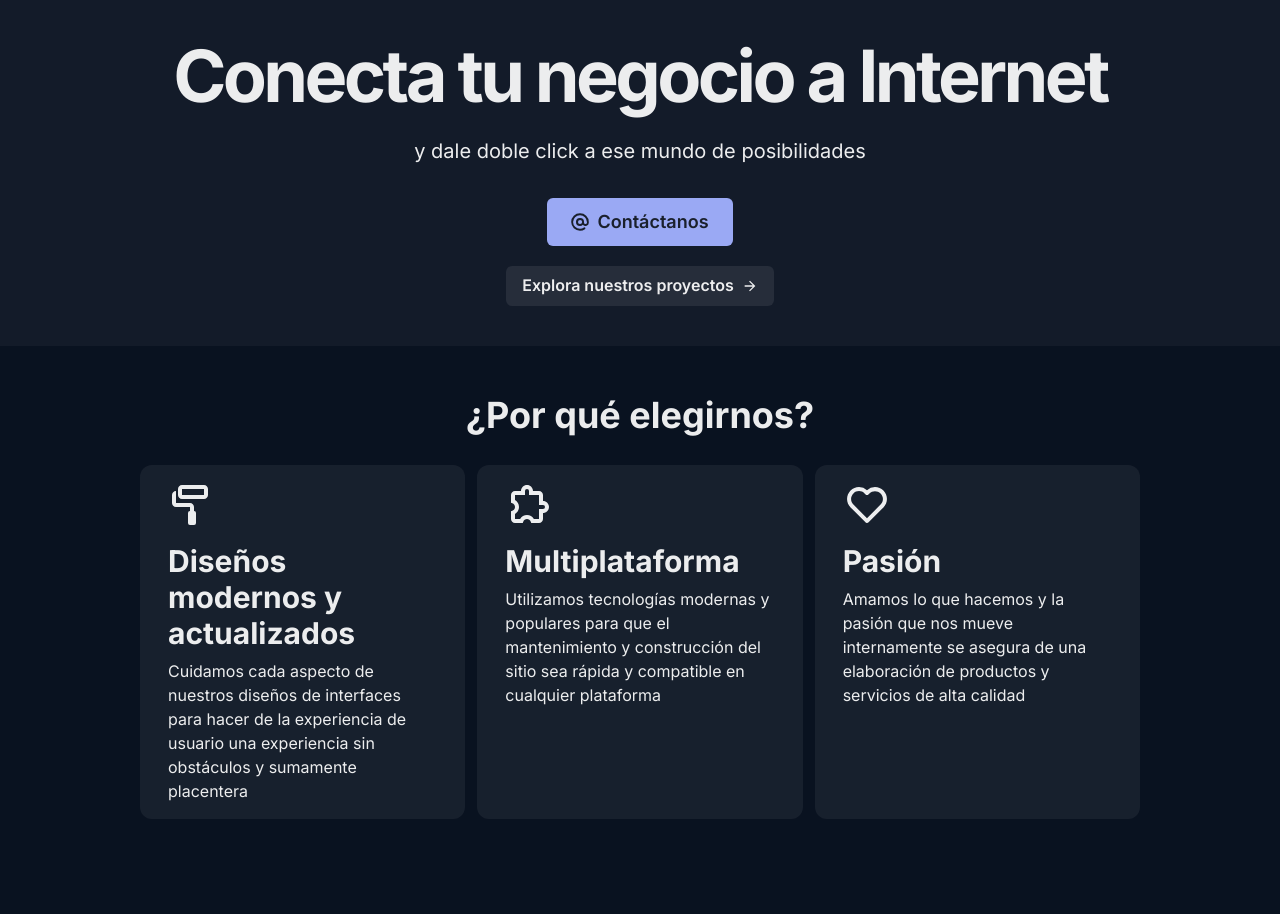
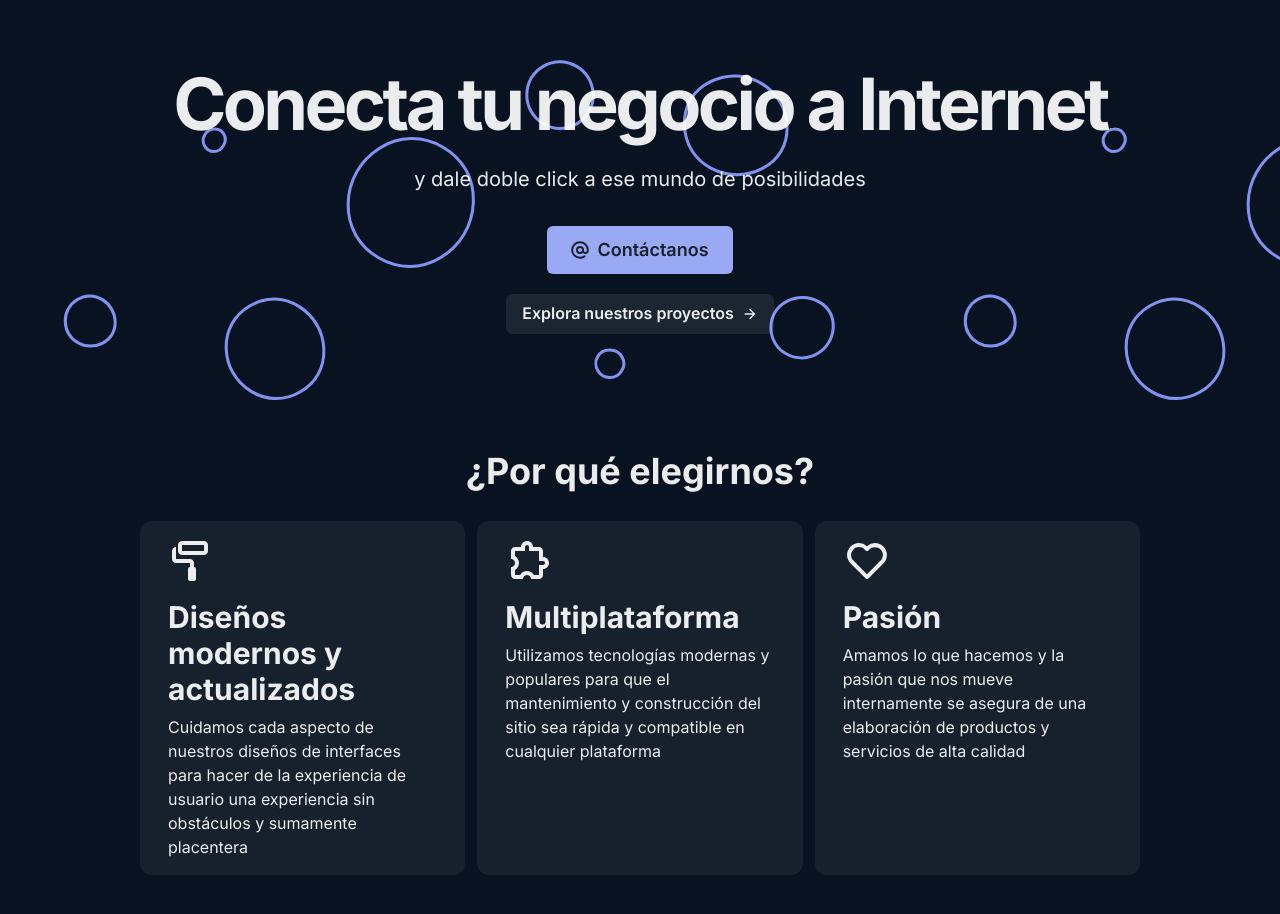
Before and after one commit to pastelcode/web-site, a React (Create React App) app: page / in a window 1280 px wide. Before the commit the page ends 859 px from the top, so only its background shows below. Built offline with nearby package versions, Linux system fonts and the light colour scheme.

Commit message:
Add a background to Introduction

```diff
--- a/src/components/home/Introduction.tsx
+++ b/src/components/home/Introduction.tsx
@@ -3,8 +3,8 @@ import { AtSignIcon, ArrowForwardIcon } from '@chakra-ui/icons'
 import HomeCard from './HomeCard'
 
 const Introduction = (): JSX.Element => (
-  <HomeCard background="whiteAlpha.50" compact>
-    <VStack>
+  <HomeCard background="url('/background.svg')" compact>
+    <VStack paddingY="7">
       <Heading textAlign="center" size="4xl" letterSpacing="tighter">
         Conecta tu negocio a Internet
       </Heading>
```
Also changed, not shown: public/background.svg (added).
